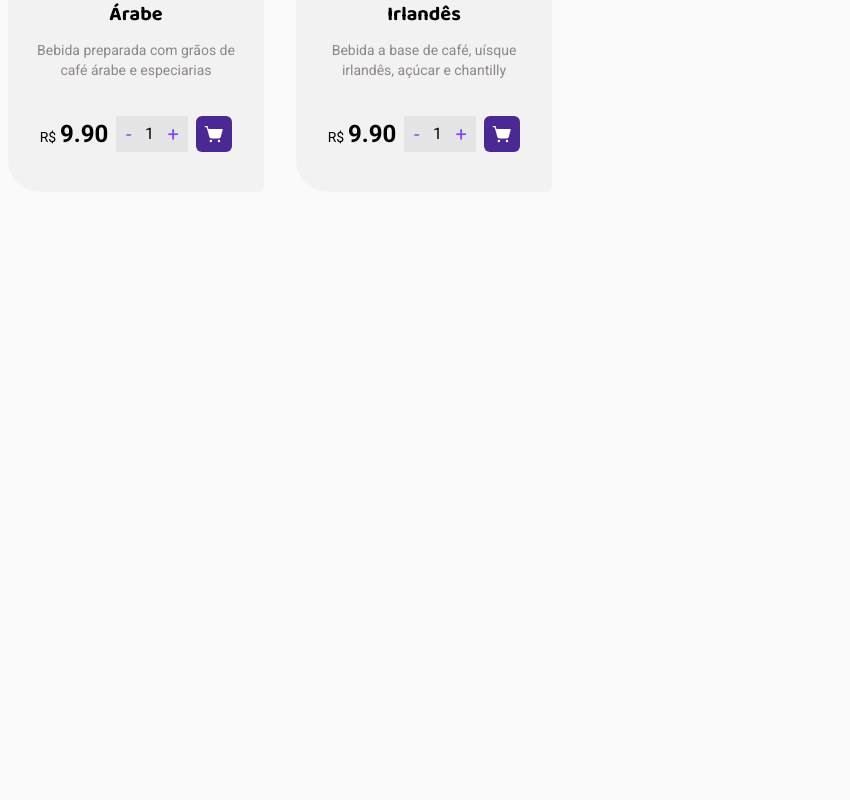
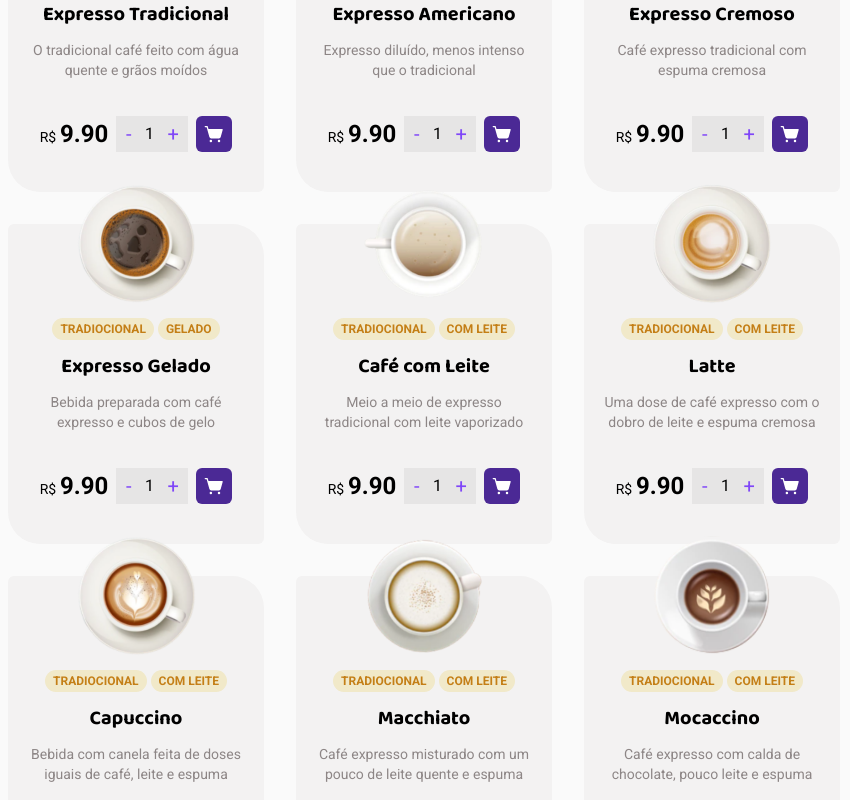
Before and after one commit to Hzimr/Desafio02CoffeeDelivery, a Next.js app: page / in a window 1280 px wide. Shown: the part 1060-1860 px from the top of the page, without its empty margins (152-1002 px from the left). Before the commit the page ends 1284 px from the top, so only its background shows below. Built offline with nearby package versions, Linux system fonts and the light colour scheme.

Commit message:
feat: create all itens in coffeeList

```diff
--- a/app/constants/coffeeList.ts
+++ b/app/constants/coffeeList.ts
@@ -1,5 +1,17 @@
 import Arabe from "../assets/tiposDeCafe/arabe.svg";
 import Irlandes from "../assets/tiposDeCafe/irlandes.svg";
+import Havaiano from "../assets/tiposDeCafe/havaiano.svg";
+import Cubano from "../assets/tiposDeCafe/cubano.svg";
+import ChocolateQuente from "../assets/tiposDeCafe/chocolateQuente.svg";
+import Mocaccino from "../assets/tiposDeCafe/mocaccino.svg";
+import Macchiato from "../assets/tiposDeCafe/macchiato.svg";
+import Capuccino from "../assets/tiposDeCafe/capuccino.svg";
+import Latte from "../assets/tiposDeCafe/latte.svg";
+import CafeComLeite from "../assets/tiposDeCafe/cafeComLeite.svg";
+import ExpressoGelado from "../assets/tiposDeCafe/expressoGelado.svg";
+import ExpressoCremoso from "../assets/tiposDeCafe/expressoCremoso.svg";
+import ExpressoAmericano from "../assets/tiposDeCafe/expressoAmericano.svg";
+import ExpressoTradicional from "../assets/tiposDeCafe/expressoTradicional.svg";
 
 type coffeeListType = {
   id: number;
@@ -11,6 +23,106 @@ type coffeeListType = {
 };
 
 export const coffeeListData: coffeeListType[] = [
+  {
+    id: 1,
+    image: ExpressoTradicional,
+    tag: ["TRADIOCIONAL"],
+    name: "Expresso Tradicional",
+    description: "O tradicional café feito com água quente e grãos moídos",
+    price: "9.90",
+  },
+  {
+    id: 2,
+    image: ExpressoAmericano,
+    tag: ["TRADIOCIONAL"],
+    name: "Expresso Americano",
+    description: "Expresso diluído, menos intenso que o tradicional",
+    price: "9.90",
+  },
+  {
+    id: 3,
+    image: ExpressoCremoso,
+    tag: ["TRADIOCIONAL"],
+    name: "Expresso Cremoso",
+    description: "Café expresso tradicional com espuma cremosa",
+    price: "9.90",
+  },
+  {
+    id: 4,
+    image: ExpressoGelado,
+    tag: ["TRADIOCIONAL", "GELADO"],
+    name: "Expresso Gelado",
+    description: "Bebida preparada com café expresso e cubos de gelo",
+    price: "9.90",
+  },
+  {
+    id: 5,
+    image: CafeComLeite,
+    tag: ["TRADIOCIONAL", "COM LEITE"],
+    name: "Café com Leite",
+    description: "Meio a meio de expresso tradicional com leite vaporizado",
+    price: "9.90",
+  },
+  {
+    id: 6,
+    image: Latte,
+    tag: ["TRADIOCIONAL", "COM LEITE"],
+    name: "Latte",
+    description:
+      "Uma dose de café expresso com o dobro de leite e espuma cremosa",
+    price: "9.90",
+  },
+  {
+    id: 7,
+    image: Capuccino,
+    tag: ["TRADIOCIONAL", "COM LEITE"],
+    name: "Capuccino",
+    description:
+      "Bebida com canela feita de doses iguais de café, leite e espuma",
+    price: "9.90",
+  },
+  {
+    id: 8,
+    image: Macchiato,
+    tag: ["TRADIOCIONAL", "COM LEITE"],
+    name: "Macchiato",
+    description:
+      "Café expresso misturado com um pouco de leite quente e espuma",
+    price: "9.90",
+  },
+  {
+    id: 9,
+    image: Mocaccino,
+    tag: ["TRADIOCIONAL", "COM LEITE"],
+    name: "Mocaccino",
+    description: "Café expresso com calda de chocolate, pouco leite e espuma",
+    price: "9.90",
+  },
+  {
+    id: 10,
+    image: ChocolateQuente,
+    tag: ["ESPECIAL", "COM LEITE"],
+    name: "Chocolate Quente",
+    description: "Bebida feita com chocolate dissolvido no leite quente e café",
+    price: "9.90",
+  },
+  {
+    id: 11,
+    image: Cubano,
+    tag: ["ESPECIAL", "ALCOÓLICO", "GELADO"],
+    name: "Cubano",
+    description:
+      "Drink gelado de café expresso com rum, creme de leite e hortelã",
+    price: "9.90",
+  },
+  {
+    id: 12,
+    image: Havaiano,
+    tag: ["ESPECIAL"],
+    name: "Havaiano",
+    description: "Bebida adocicada preparada com café e leite de coco",
+    price: "9.90",
+  },
   {
     id: 13,
     image: Arabe,
```
